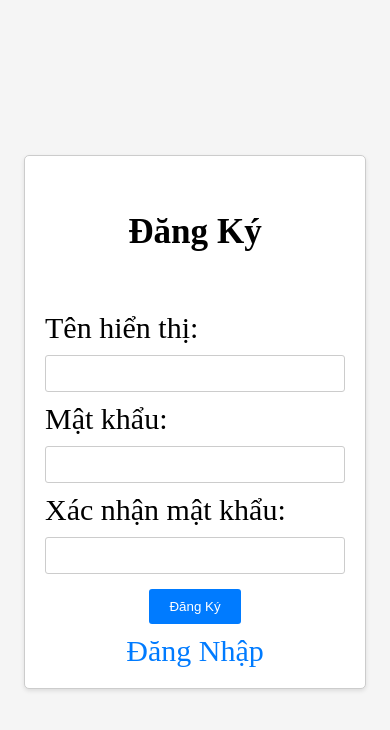
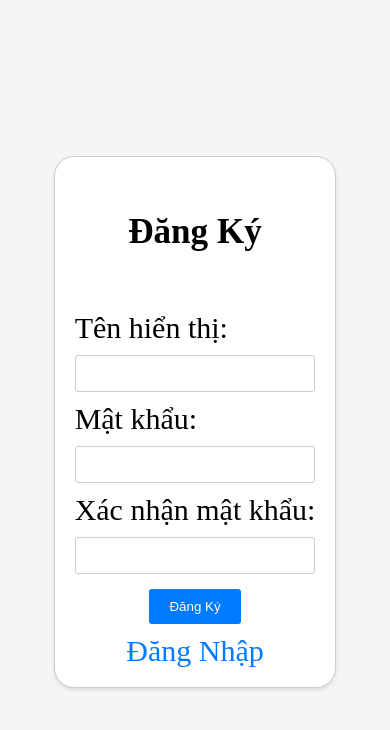
Before and after one commit to Dat240906/django_learn_English, a Django app: page /register/ in a window 390 px wide. Shown: the top 730 px of the page. Run offline with Django 4.2, Linux system fonts and the light colour scheme.

Commit message:
fix @media css

```diff
--- a/study/templates/register.html
+++ b/study/templates/register.html
@@ -16,11 +16,11 @@
         .container {
             background-color: #fff;
             border: 1px solid #ccc;
-            border-radius: 5px;
+            border-radius: 20px;
             box-shadow: 0 2px 4px rgba(0, 0, 0, 0.1);
-            padding: 20px;
+            padding: 5%;
             text-align: center;
-            width: 300px;
+            max-width: 300px;
             position: relative; /* Thêm thuộc tính position để làm cho loading hoạt động */
         }
 
@@ -112,6 +112,18 @@
             80% { transform: rotate(260deg); }
             90% { transform: rotate(300deg); }
             100% { transform: rotate(360deg); }
+        };
+        @media (max-width: 768px) {
+            .container {
+                max-width: 90%; /* Đặt giá trị tối đa cho container */
+            }
+        }
+
+        /* Điều chỉnh kích thước container cho màn hình nhỏ hơn (điện thoại di động) */
+        @media (max-width: 480px) {
+            .container {
+                max-width: 100%; /* Đặt giá trị tối đa cho container */
+            }
         }
     </style>
 </head>
```
Also changed, not shown: study/templates/login.html (+16 -2 lines).
